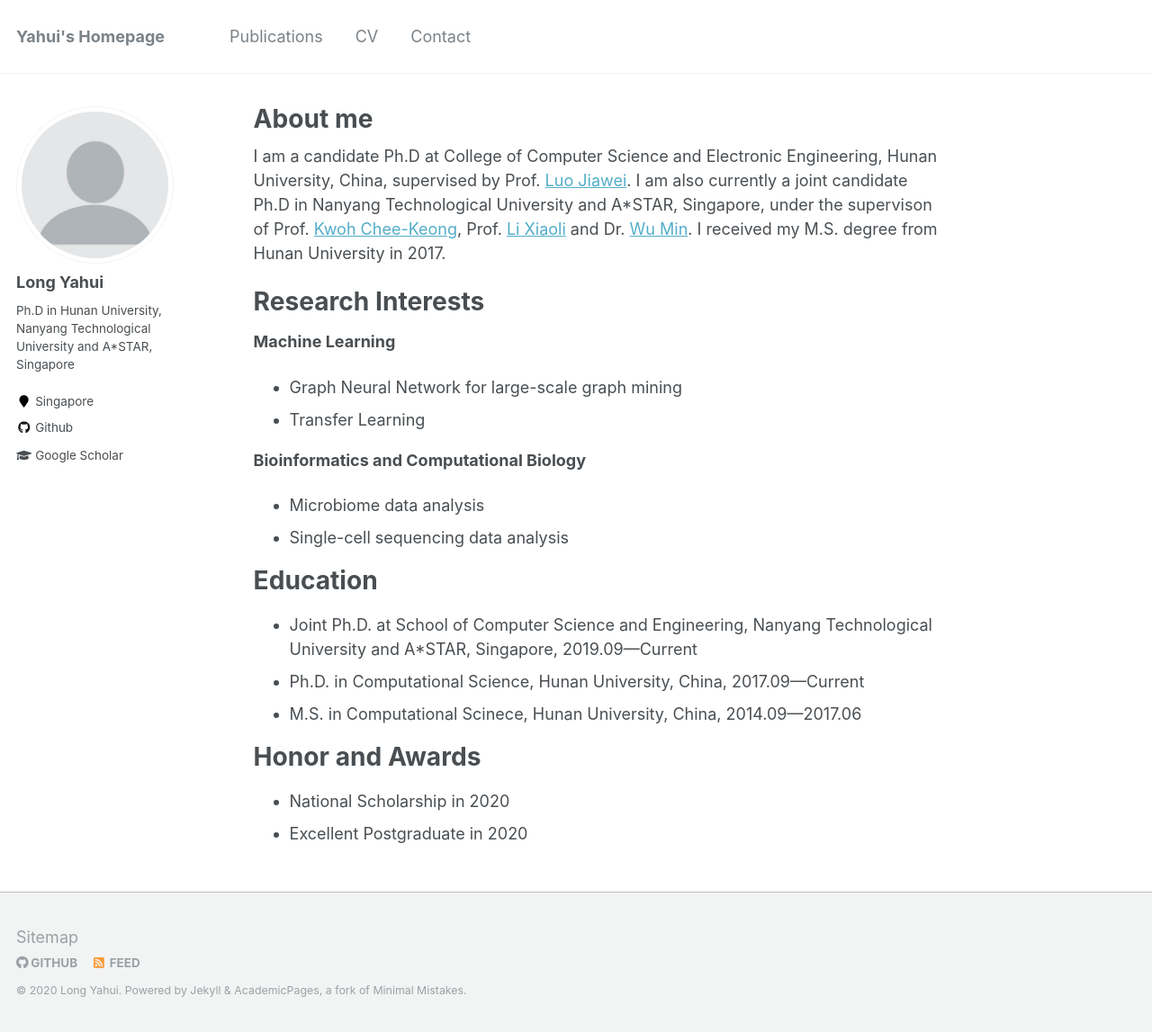
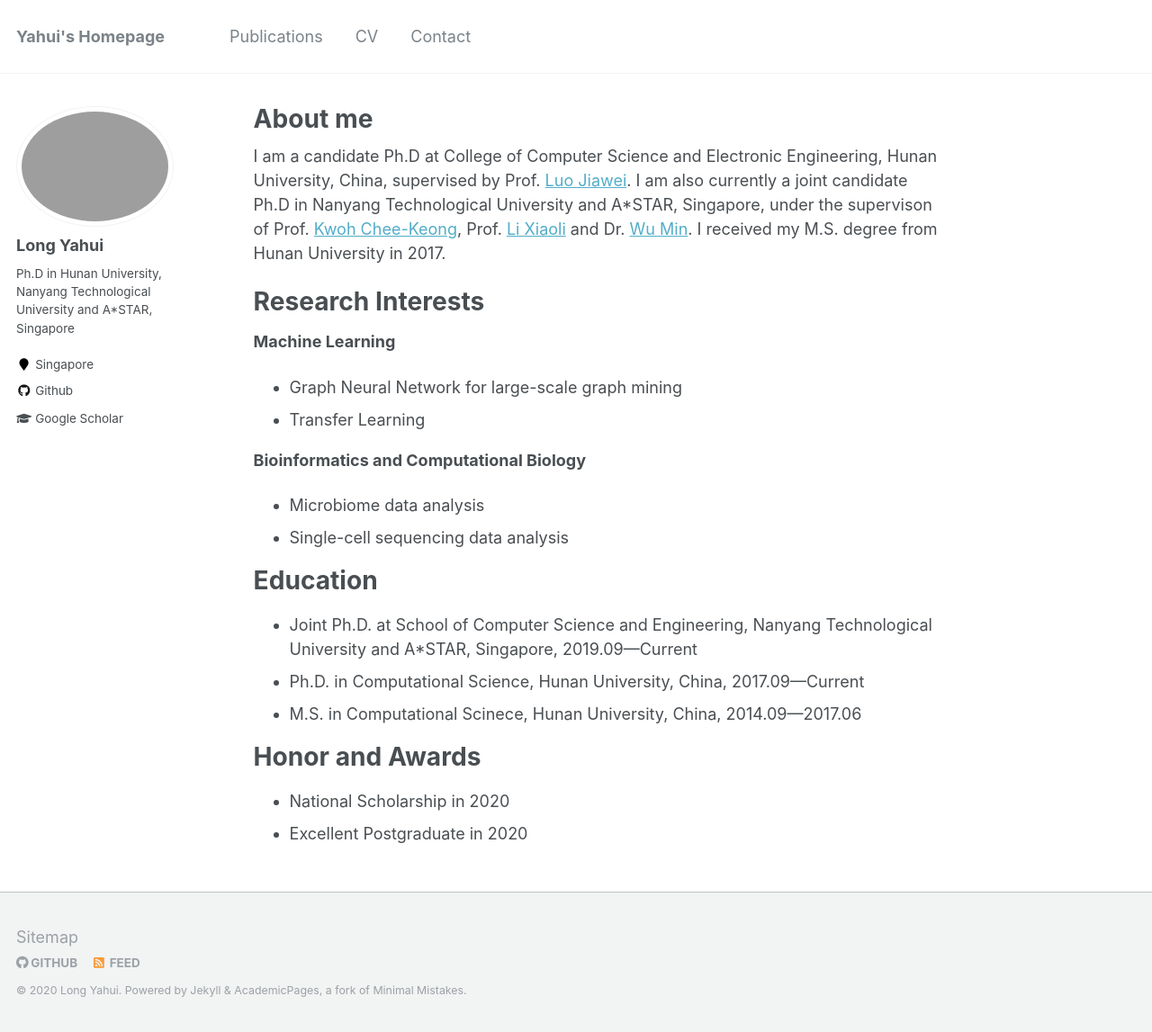
Before and after one commit to longyahui/Home, a Jekyll site: the page built from _pages/about.md, in a window 1280 px wide and 1147 px high. Shown: the whole window at 90% size. Built offline with Jekyll 4.4.1, drawn with Linux system fonts in a browser that asks for light colours.

Commit message:
Update _config.yml

```diff
--- a/_config.yml
+++ b/_config.yml
@@ -81,7 +81,7 @@ analytics:
 # Site Author
 author:
   name             : "Long Yahui"
-  avatar           : "profile.png"
+  avatar           : "Andy.jpeg"
   bio              : "Ph.D in Hunan University, Nanyang Technological University and A*STAR, Singapore"
   location         : "Singapore"
   employer         :
```
